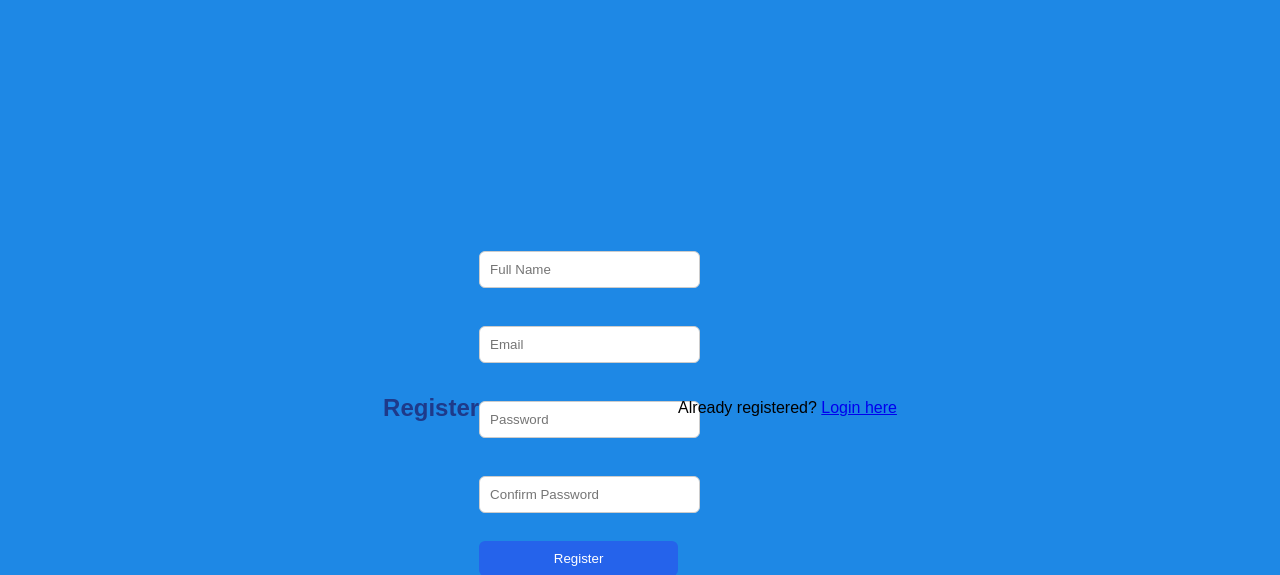
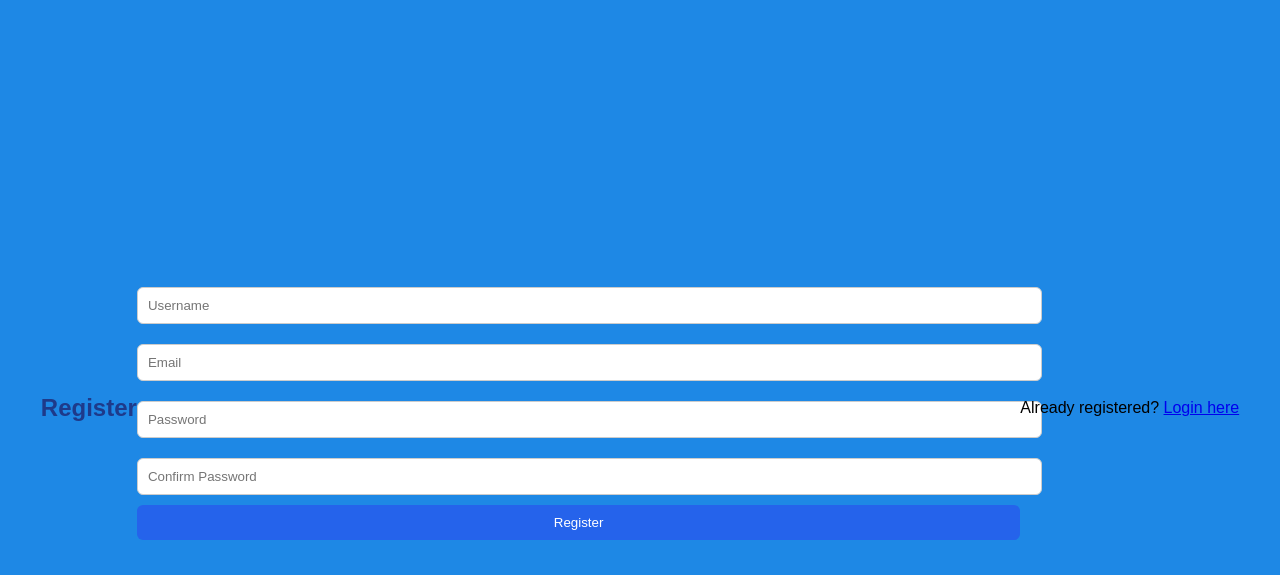
Before and after one commit to jamesmutisokiilu-coder/Meru-National-Polytechnic-innovation-and-skills-management-system, a Flask app: page /register in a window 1280 px wide. Shown: the top 575 px of the page. Run offline with Flask 3, Linux system fonts and the light colour scheme.

Commit message:
Update register.html

```diff
--- a/templates/register.html
+++ b/templates/register.html
@@ -43,11 +43,16 @@ button{
 <h2>Register</h2>
 <form method="POST">
 
-    <input type="text" name="username" placeholder="Full Name" required><br><br>
-    <input type="email" name="email" placeholder="Email" required><br><br>
-    <input type="password" name="password" placeholder="Password" required><br><br>
-    <input type="password" name="confirm_password" placeholder="Confirm Password" required><br><br>
+    <input type="text" name="username" placeholder="Username" required>
+
+    <input type="email" name="email" placeholder="Email" required>
+
+    <input type="password" name="password" placeholder="Password" required>
+
+    <input type="password" name="confirm_password" placeholder="Confirm Password" required>
+
     <button type="submit">Register</button>
+
 </form>
 <p>Already registered? <a href="/login">Login here</a></p>
 </body>
```
